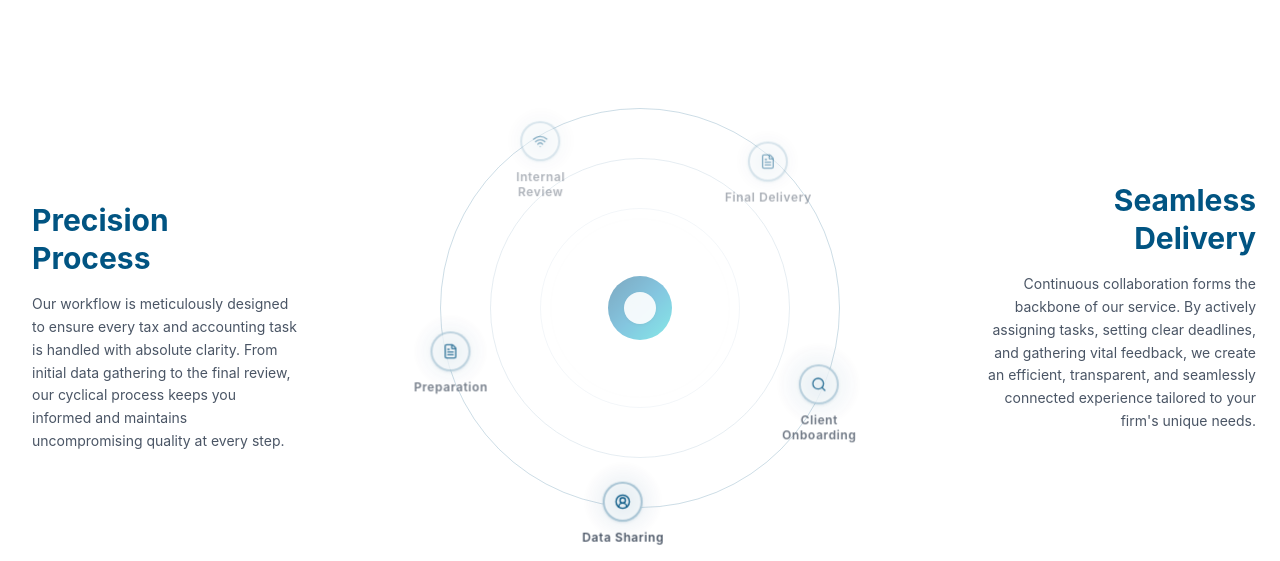
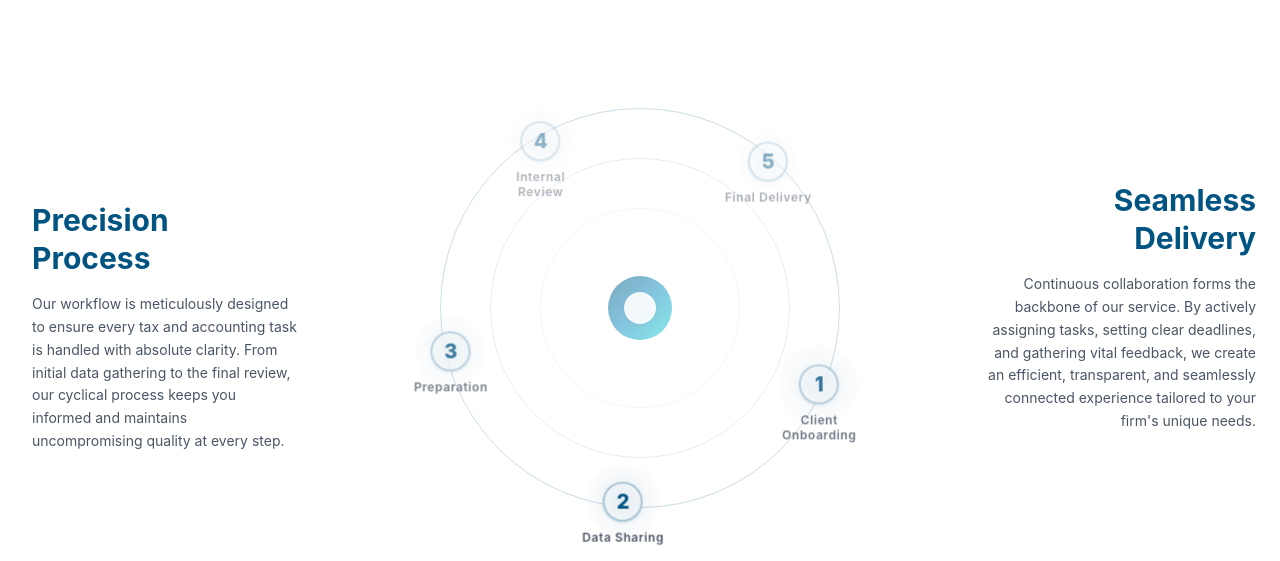
Before and after one commit to YadneshBamne/TaxArc, a React (Vite) app: page /about in a window 1280 px wide. Shown: the part 3740-4301 px from the top of the page. Built offline with nearby package versions, Linux system fonts and the light colour scheme; a web font is replaced by a local one.

Commit message:
some things

```diff
--- a/src/components/ui/radial-orbital-timeline.jsx
+++ b/src/components/ui/radial-orbital-timeline.jsx
@@ -179,7 +179,7 @@ export default function RadialOrbitalTimeline({
             const isExpanded = expandedItems[item.id];
             const isRelated = isRelatedToActive(item.id);
             const isPulsing = pulseEffect[item.id];
-            const Icon = item.icon;
+            const stepNumber = index + 1;
 
             const nodeStyle = {
               transform: `translate(${position.x}px, ${position.y}px)`,
@@ -229,7 +229,7 @@ export default function RadialOrbitalTimeline({
                   transition-all duration-300 transform
                   ${isExpanded ? "scale-150 shadow-md shadow-[#015482]/30" : ""}
                 `}>
-                  <Icon size={16} />
+                  <span className="text-xl font-extrabold leading-none">{stepNumber}</span>
                 </div>
                 <div
                   className={`
```
